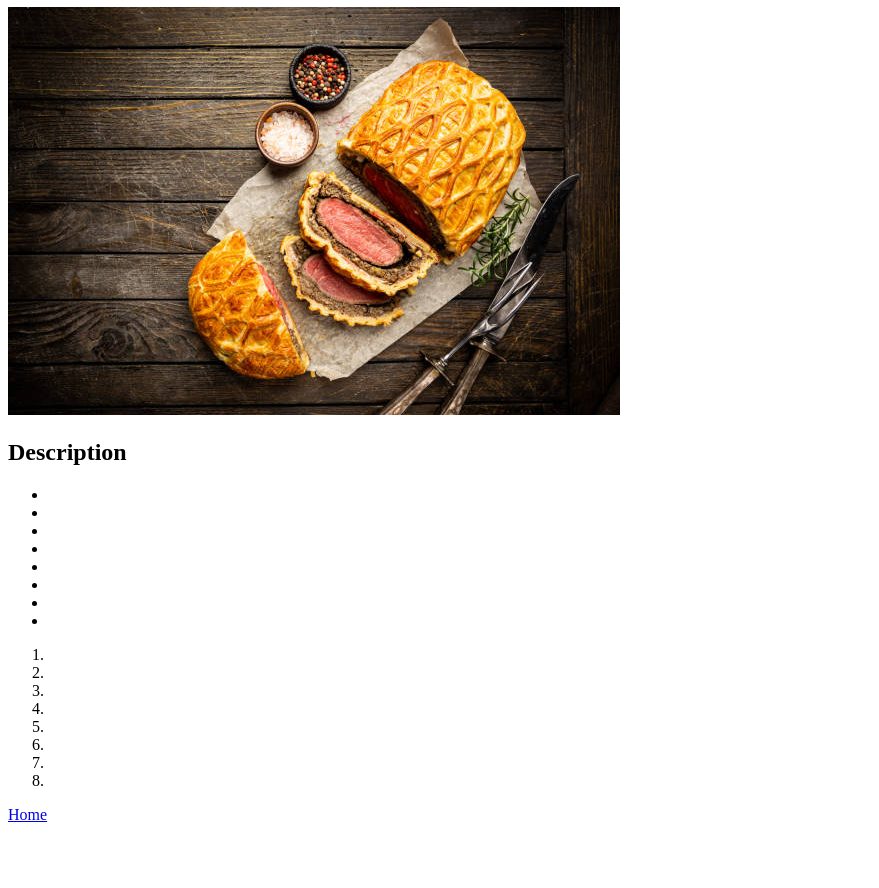
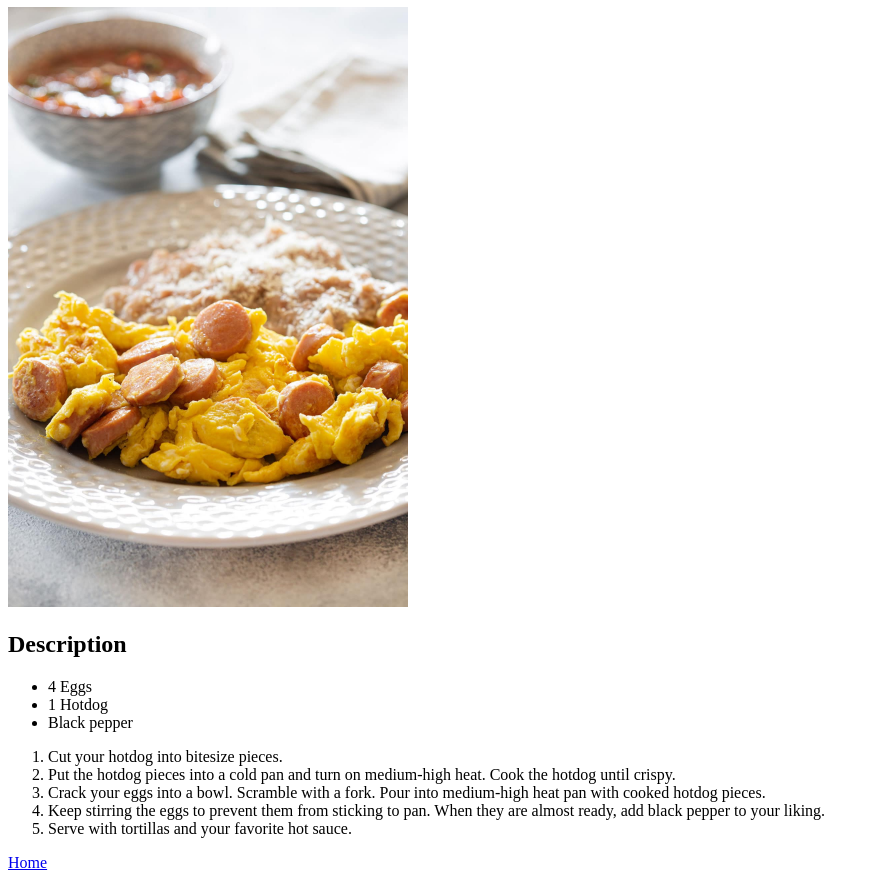
Before and after one commit to ToothedYew/odin-recipes, a plain HTML site: page recipes/egg-hotdog.html in a window 1280 px wide. Shown: the part 73-961 px from the top of the page, without its empty margins (0-879 px from the left). Before the commit the page ends 913 px from the top, so only its background shows below. Drawn offline with Linux system fonts and the light colour scheme.

Commit message:
Add information to webpage

```diff
--- a/recipes/egg-hotdog.html
+++ b/recipes/egg-hotdog.html
@@ -2,33 +2,25 @@
 <html lang="en">
 <head>
     <meta charset="UTF-8">
-    <title>Beef Wellington</title>
+    <title>Huevos Con Weenie</title>
 </head>
 <body>
- <h1>Beef Wellington</h1>
- <img src="../images/beef.jpg" alt="beef-wellington">
+ <h1>Huevos Con Weenie</h1>
+ <img src="../images/egg.jpg" alt="Huevos con weenie" width="400">
  <h2>Description</h2>
  <p>
  </p>
  <ul>
-    <li></li>
-    <li></li>
-    <li></li>
-    <li></li>
-    <li></li>
-    <li></li>
-    <li></li>
-    <li></li>
+    <li>4 Eggs</li>
+    <li>1 Hotdog</li>
+    <li>Black pepper</li>
  </ul>
  <ol>
-    <li></li>
-    <li></li>
-    <li></li>
-    <li></li>
-    <li></li>
-    <li></li>
-    <li></li>
-    <li></li>
+    <li>Cut your hotdog into bitesize pieces.</li>
+    <li>Put the hotdog pieces into a cold pan and turn on medium-high heat. Cook the hotdog until crispy.</li>
+    <li>Crack your eggs into a bowl. Scramble with a fork. Pour into medium-high heat pan with cooked hotdog pieces.</li>
+    <li>Keep stirring the eggs to prevent them from sticking to pan. When they are almost ready, add black pepper to your liking.</li>
+    <li>Serve with tortillas and your favorite hot sauce.</li>
  </ol>
  <p><a href="../index.html">Home</a></p>
 </body>
```
